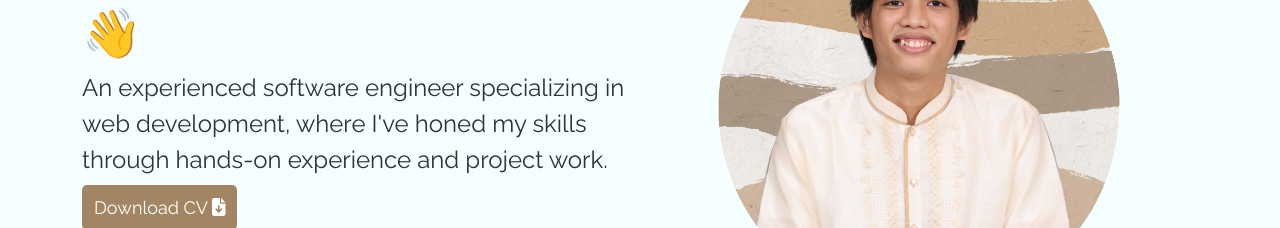
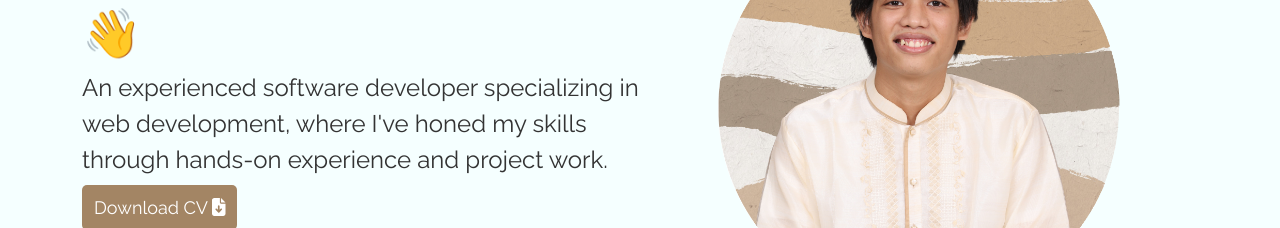
Before and after one commit to winyann21/portfolio, a React (Vite) app: page / in a window 1280 px wide. Shown: the part 341-569 px from the top of the page. Built offline with nearby package versions, Linux system fonts and the light colour scheme.

Commit message:
change verbiage on hero section

```diff
--- a/src/components/portfolio/hero/index.tsx
+++ b/src/components/portfolio/hero/index.tsx
@@ -14,7 +14,7 @@ const HeroSection = () => {
           <div className="intro-block">
             <h1 className="intro">Hi! I'm Sherwin Romero 👋</h1>
             <p className="summary">
-              An experienced software engineer specializing in web development,
+              An experienced software developer specializing in web development,
               where I've honed my skills through hands-on experience and project
               work.
             </p>
```
